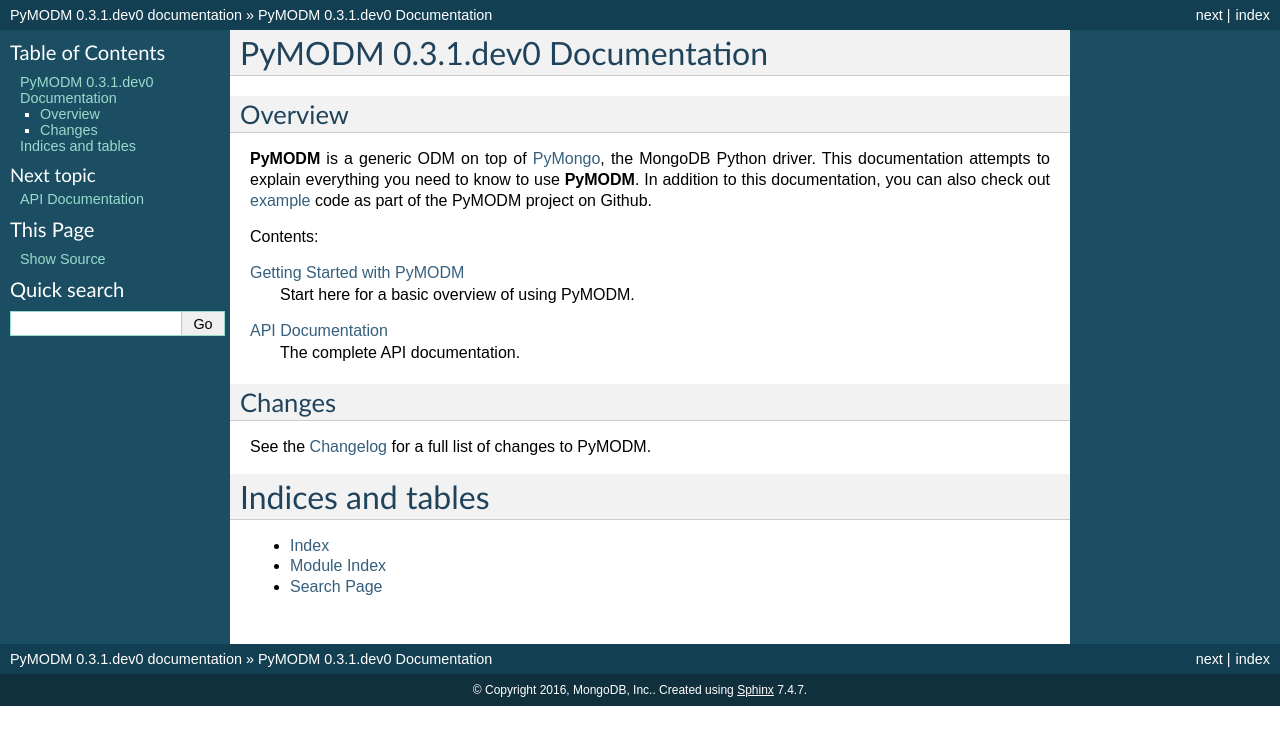
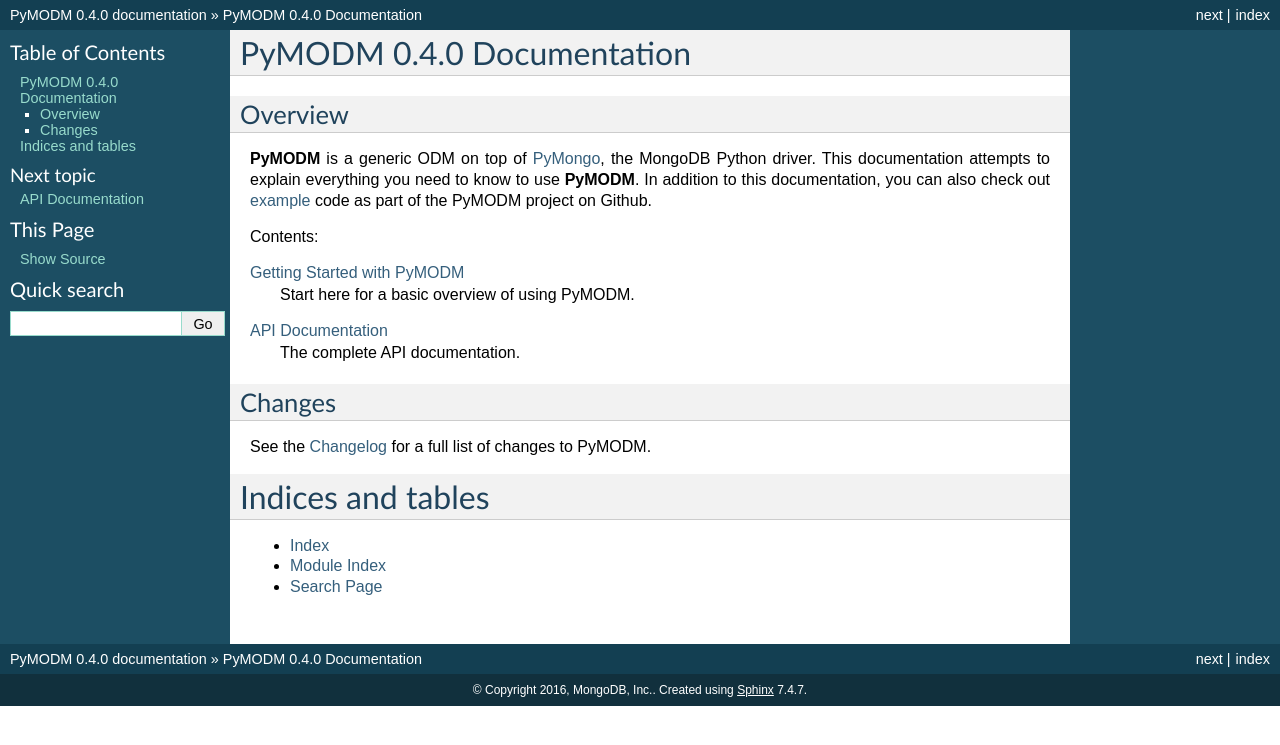
Before and after one commit to mongodb/pymodm, a Sphinx documentation site: the page built from doc/index.rst, in a window 1280 px wide. Shown: the top 745 px of the page. Built offline with Sphinx 7.4.7, drawn with Linux system fonts in a browser that asks for light colours.

```diff
--- a/pymodm/__init__.py
+++ b/pymodm/__init__.py
@@ -20,4 +20,4 @@ from pymodm import base, connection, fields
 
 __all__ = fields.__all__ + connection.__all__ + base.__all__
 
-version = '0.3.1.dev0'
+version = '0.4.0'
--- a/setup.py
+++ b/setup.py
@@ -20,7 +20,7 @@ except ImportError:
     use_setuptools()
     from setuptools import setup, find_packages
 
-VERSION = '0.3.1.dev0'
+VERSION = '0.4.0'
 
 LONG_DESCRIPTION = None
 try:
```
Also changed, not shown: doc/changelog.rst (+27 -0 lines).
